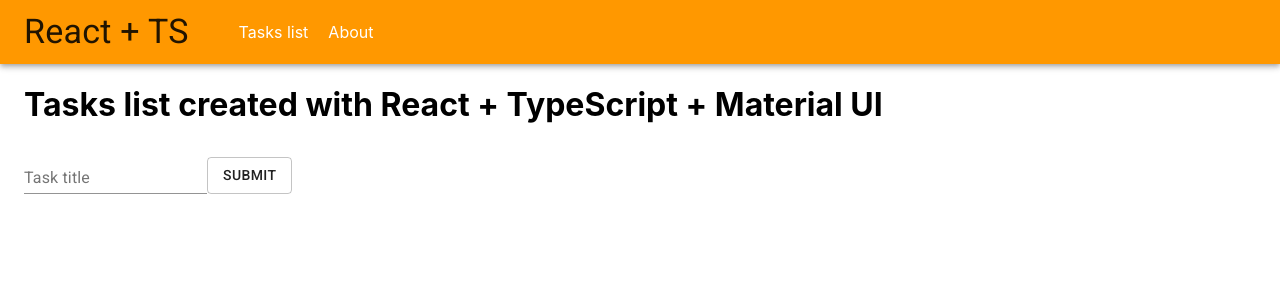
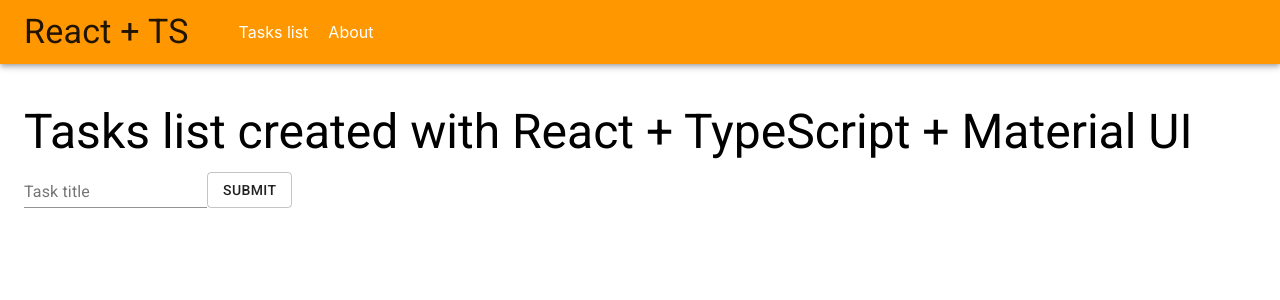
Before and after one commit to picprofit/react-typescript, a React (Create React App) app: page / in a window 1280 px wide. Shown: the top 300 px of the page. Built offline with nearby package versions, Linux system fonts and the light colour scheme.

Commit message:
add: update & submit events handlers

```diff
--- a/src/App.tsx
+++ b/src/App.tsx
@@ -1,5 +1,7 @@
 import React from 'react';
 import Container from '@material-ui/core/Container';
+import Box from '@material-ui/core/Box';
+import Typography from '@material-ui/core/Typography';
 
 import NavBar from './components/NavBar';
 import TodoForm from './components/TodoForm';
@@ -9,8 +11,12 @@ const App: React.FC = () => {
     <>
       <NavBar />
       <Container>
-        <h1>Tasks list created with React + TypeScript + Material UI</h1>
-        <TodoForm />
+        <Box mt={5} mb={5}>
+          <Typography variant="h3" component="h1">
+            Tasks list created with React + TypeScript + Material UI
+          </Typography>
+          <TodoForm />
+        </Box>
       </Container>
     </>
   );
--- a/src/components/TodoForm.tsx
+++ b/src/components/TodoForm.tsx
@@ -1,4 +1,4 @@
-import React from 'react';
+import React, { useState } from 'react';
 import TextField from '@material-ui/core/TextField';
 import Button from '@material-ui/core/Button';
 import { ThemeProvider } from '@material-ui/styles';
@@ -6,18 +6,36 @@ import styled from 'styled-components';
 
 import { theme } from '../config';
 
-const Form = styled.form`
+const FormFieldsWrap = styled.div`
   display: flex;
   align-items: flex-end;
 `;
 
 const TodoForm: React.FC = () => {
+  const [title, setTitle] = useState<string>('');
+
+  const handleSubmit = (e: React.FormEvent<HTMLFormElement>) => {
+    e.preventDefault();
+    console.log(`Submit: ${title}`);
+  };
+
   return (
     <ThemeProvider theme={theme}>
-      <Form noValidate autoComplete="off">
-        <TextField id="title" label="Task title" />
-        <Button variant="outlined">Submit</Button>
-      </Form>
+      <form onSubmit={handleSubmit}>
+        <FormFieldsWrap>
+          <TextField
+            id="title"
+            label="Task title"
+            value={title}
+            onChange={(e: React.ChangeEvent<HTMLInputElement>) => {
+              setTitle(e.target.value);
+            }}
+          />
+          <Button variant="outlined" type="submit">
+            Submit
+          </Button>
+        </FormFieldsWrap>
+      </form>
     </ThemeProvider>
   );
 };
```
